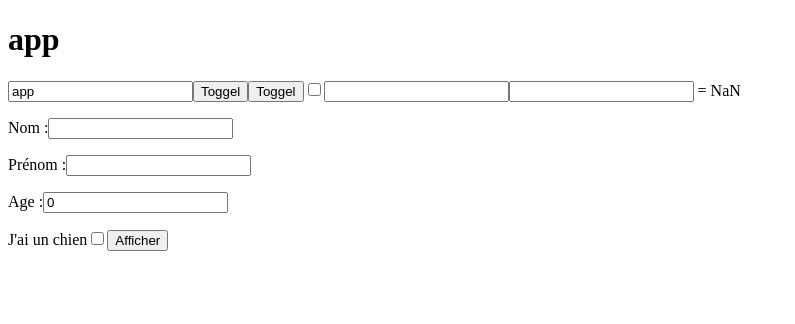
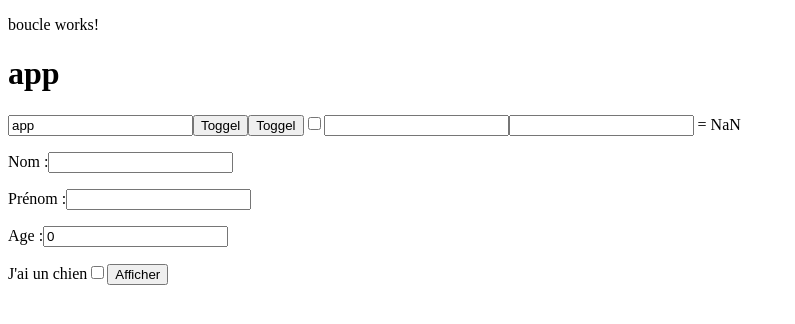
Before and after one commit to hayetadam/promo3-ng-learning, an Angular app: page / in a window 1280 px wide. Shown: the top 324 px of the page, without its empty margins (0-795 px from the left). Built offline with nearby package versions, Linux system fonts and the light colour scheme.

Commit message:
new-component

```diff
--- a/src/app/app.component.html
+++ b/src/app/app.component.html
@@ -1 +1,3 @@
+<app-boucle></app-boucle>
+
 <app-template></app-template>
--- a/src/app/app.module.ts
+++ b/src/app/app.module.ts
@@ -4,11 +4,13 @@ import { NgModule } from '@angular/core';
 import { AppComponent } from './app.component';
 import { FormsModule} from '@angular/forms';
 import { TemplateComponent } from './template/template.component';
+import { BoucleComponent } from './boucle/boucle.component';
 
 @NgModule({
   declarations: [
     AppComponent,
-    TemplateComponent
+    TemplateComponent,
+    BoucleComponent
   ],
   imports: [
     BrowserModule,
--- /dev/null
+++ b/src/app/boucle/boucle.component.html
@@ -0,0 +1,3 @@
+<p>
+  boucle works!
+</p>
--- /dev/null
+++ b/src/app/boucle/boucle.component.ts
@@ -0,0 +1,16 @@
+import { Component, OnInit } from '@angular/core';
+
+@Component({
+  selector: 'app-boucle',
+  templateUrl: './boucle.component.html',
+  styleUrls: ['./boucle.component.css']
+})
+export class BoucleComponent implements OnInit {
+  tableau:string[] = ["g", "zo", "bu","mu"];
+
+  constructor() { }
+
+  ngOnInit() {
+  }
+
+}
```
Also changed, not shown: src/app/boucle/boucle.component.css (added), 1 other file (tests, documents, lock files or other folders).
